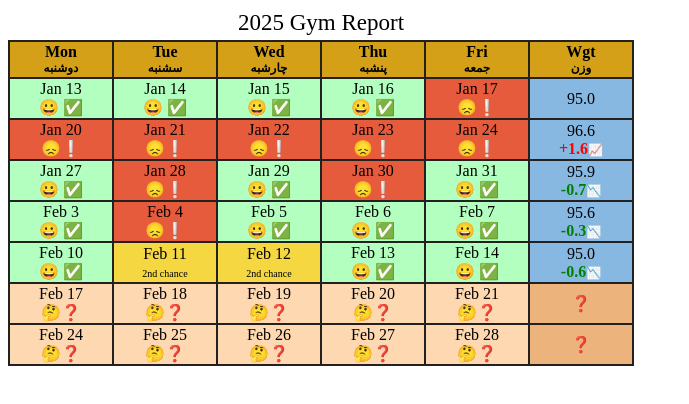
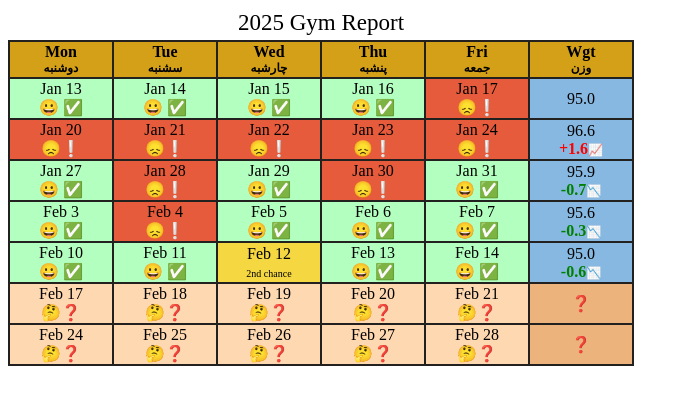
Before and after one commit to Alireza89/Alireza89.github.io, a plain HTML site: page index.html in a window 1280 px wide. Shown: the whole page, without its empty margins (0-689 px from the left). Drawn offline with Linux system fonts and the light colour scheme.

Commit message:
feb 11 sc --> s

```diff
--- a/index.html
+++ b/index.html
@@ -55,7 +55,7 @@
       </tr>
       <tr>
         <td class="s">Feb 10</td>
-        <td class="sc">Feb 11</td>
+        <td class="s">Feb 11</td>
         <td class="sc">Feb 12</td>
         <td class="s">Feb 13</td>
         <td class="s">Feb 14</td>
```
